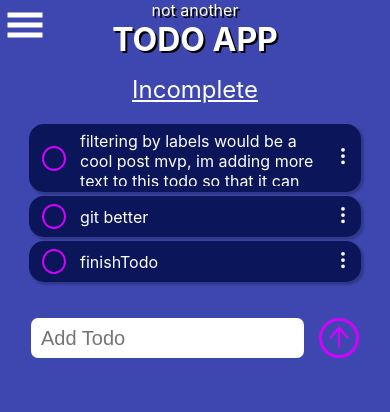
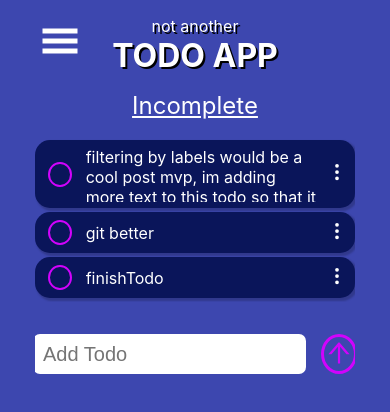
Before and after one commit to yeezick/react-todo, a React (Create React App) app: page / in a window 390 px wide. Shown: the top 412 px of the page. Built offline with nearby package versions, Linux system fonts and the light colour scheme.

Commit message:
limiting width and height to iphone se parameters

```diff
--- a/src/App.css
+++ b/src/App.css
@@ -1,7 +1,9 @@
 .App {
   text-align: center;
-  max-width: 100vw;
+  height: 568px;
+  margin: 1rem auto;
   overflow: hidden;
+  width: 320px;
 }
 .app_welcome {
   color: white;
```
